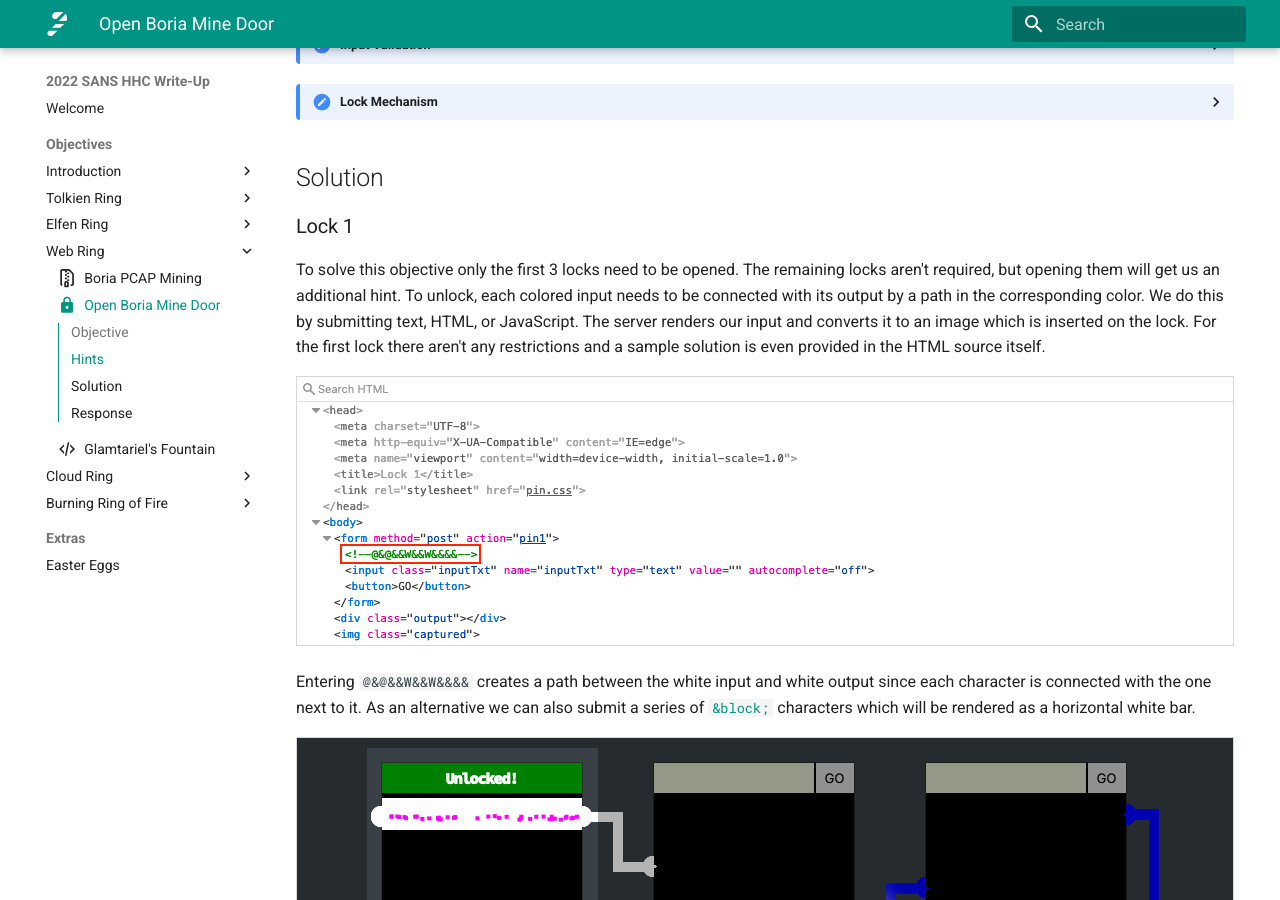
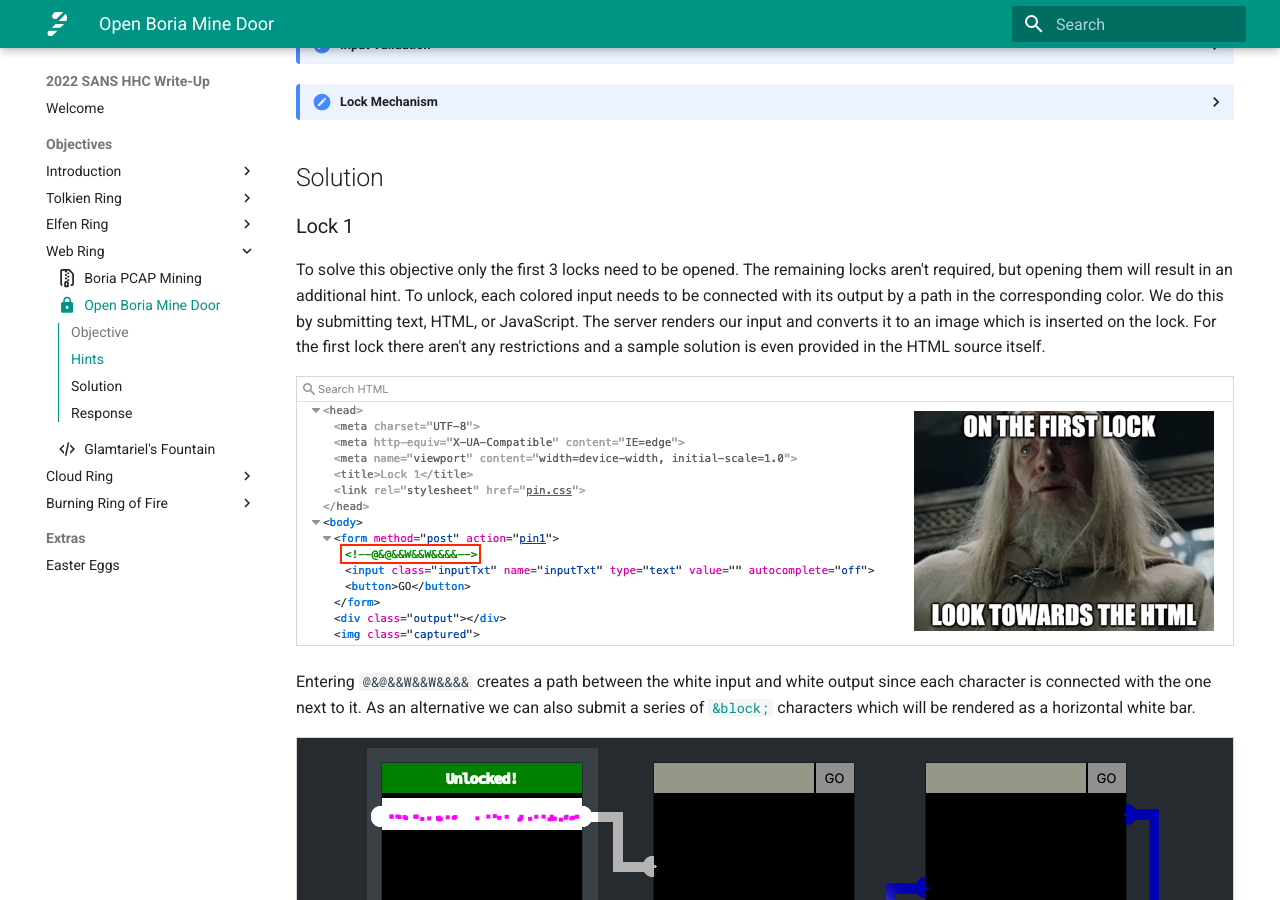
Before and after one commit to crahan/HolidayHackChallenge2022, an MkDocs documentation site: the page built from docs/objectives/o9.md, in a window 1280 px wide and 900 px high, scrolled down 588 px. Built offline with MkDocs 1.6.1 and Material for MkDocs 9.7.7, drawn with Linux system fonts in a browser that asks for light colours; emoji names are drawn with the system emoji font; comment, search, counter and statistics services are not loaded.

Commit message:
Add meme, fix wording.

```diff
--- a/docs/objectives/o9.md
+++ b/docs/objectives/o9.md
@@ -37,7 +37,7 @@ icon: material/lock
 
 ### Lock 1
 
-To solve this objective only the first 3 locks need to be opened. The remaining locks aren't required, but opening them will get us an additional hint. To unlock, each colored input needs to be connected with its output by a path in the corresponding color. We do this by submitting text, HTML, or JavaScript. The server renders our input and converts it to an image which is inserted on the lock. For the first lock there aren't any restrictions and a sample solution is even provided in the HTML source itself.
+To solve this objective only the first 3 locks need to be opened. The remaining locks aren't required, but opening them will result in an additional hint. To unlock, each colored input needs to be connected with its output by a path in the corresponding color. We do this by submitting text, HTML, or JavaScript. The server renders our input and converts it to an image which is inserted on the lock. For the first lock there aren't any restrictions and a sample solution is even provided in the HTML source itself.
 
 ![Lock 1 source](../img/objectives/o9/lock1_source.png){ class=border }
 
```
Also changed, not shown: docs/img/objectives/o9/lock1_source.png.
